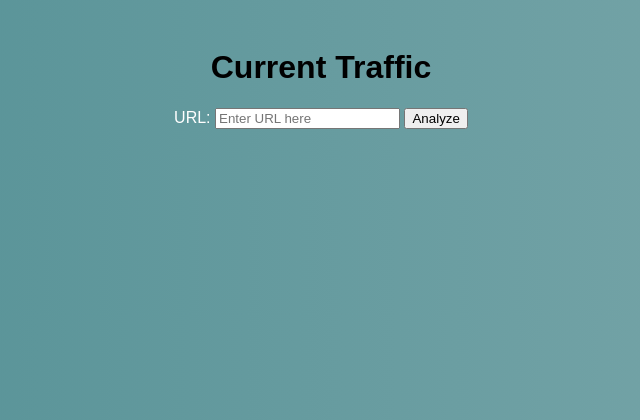
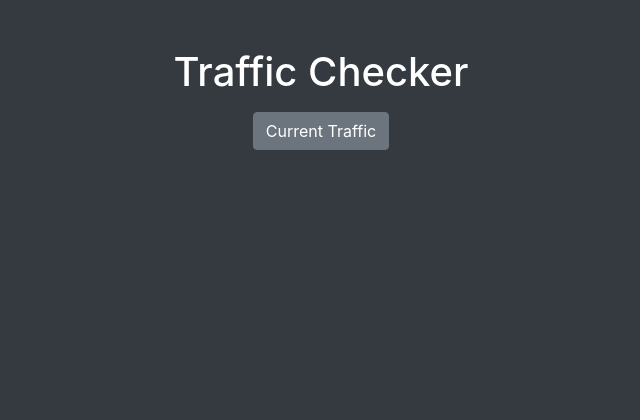
Before and after one commit to utkarshkumarvaish/scale-safe, a Flask app: page /current-traffic in a window 1280 px wide. Shown: the top 420 px of the page, without its empty margins (319-959 px from the left). Run offline with Flask 3, Linux system fonts and the light colour scheme; some libraries are stand-ins or nearby versions.

Commit message:
Update current_traffic.html

```diff
--- a/scalesafe/frontend/templates/current_traffic.html
+++ b/scalesafe/frontend/templates/current_traffic.html
@@ -2,72 +2,15 @@
 <html lang="en">
 <head>
     <meta charset="UTF-8">
-    <title>Current Traffic</title>
-    <style>
-        body {
-            font-family: Arial, sans-serif;
-            background: linear-gradient(to right, #518f94, #7ca8ab);
-            color: white;
-            text-align: center;
-            padding: 20px;
-        }
-        h1 {
-            color: black;
-            animation: fadeIn 2s ease-out;
-        }
-        @keyframes fadeIn {
-            from {
-                opacity: 0;
-                transform: translateY(-20px);
-            }
-            to {
-                opacity: 1;
-                transform: translateY(0);
-            }
-        }
-    </style>
+    <title>Traffic Checker</title>
+    <link href="https://stackpath.bootstrapcdn.com/bootstrap/4.5.2/css/bootstrap.min.css" rel="stylesheet">
 </head>
-<body>
-    <main>
-        <h1>Current Traffic</h1>
-        <form id="trafficForm" onsubmit="event.preventDefault(); analyzeTraffic();">
-            <label for="url">URL:</label>
-            <input type="text" id="url" name="url" placeholder="Enter URL here" required>
-            <button type="submit">Analyze</button>
-        </form>
-        <div id="trafficGraph">
-            <!-- The graph image will be displayed here -->
+<body class="bg-dark text-white">
+    <div class="container text-center mt-5">
+        <h1>Traffic Checker</h1>
+        <div class="mt-3">
+            <a href="https://ahrefs.com/traffic-checker" target="_blank" class="btn btn-secondary">Current Traffic</a>
         </div>
-    </main>
-
-    <script>
-        function analyzeTraffic() {
-            const formData = new FormData(document.getElementById('trafficForm'));
-            fetch('http://localhost:5000/traffic/analyze', { // Use the correct endpoint
-                method: 'POST',
-                body: formData
-            })
-            .then(response => {
-                if (!response.ok) {
-                    throw new Error('Network response was not ok');
-                }
-                return response.blob();
-            })
-            .then(blob => {
-                const imgURL = URL.createObjectURL(blob);
-                const imgElement = document.createElement('img');
-                imgElement.src = imgURL;
-                imgElement.alt = 'Traffic Analysis Graph';
-                imgElement.style.width = '80%'; // Set a width for the image
-                imgElement.style.height = 'auto'; // Maintain aspect ratio
-                document.getElementById('trafficGraph').innerHTML = ''; // Clear previous graph
-                document.getElementById('trafficGraph').appendChild(imgElement);
-            })
-            .catch(error => {
-                console.error('Error:', error);
-                document.getElementById('trafficGraph').innerHTML = '<p>Could not retrieve the traffic graph.</p>';
-            });
-        }
-    </script>
+    </div>
 </body>
 </html>
```
